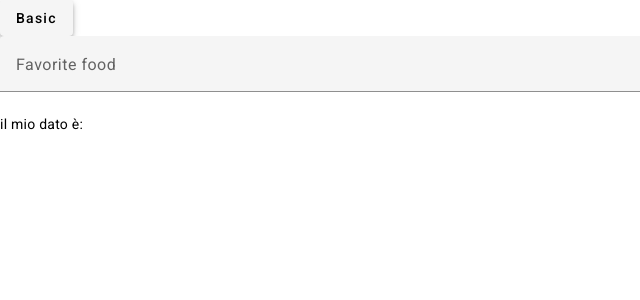
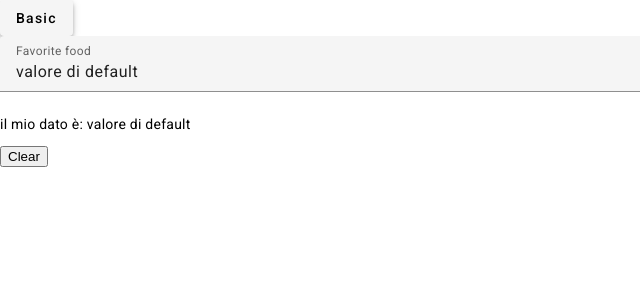
Before and after one commit to AlexCastels/Learning-Angular, an Angular app: page / in a window 1280 px wide. Shown: the top 300 px of the page, without its empty margins (0-640 px from the left). Built offline with nearby package versions, Linux system fonts and the light colour scheme.

Commit message:
Aggiunto modulo a progetto

```diff
--- a/src/app/app.component.html
+++ b/src/app/app.component.html
@@ -1,3 +1,3 @@
-<!-- <app-prova></app-prova> -->
 <app-btn></app-btn>
+
 <app-input></app-input>
--- a/src/app/app.component.ts
+++ b/src/app/app.component.ts
@@ -1,13 +1,7 @@
 import { Component } from '@angular/core';
-import { RouterOutlet } from '@angular/router';
-import { ProvaComponent } from "./prova/prova.component";
-import { BtnComponent } from "./btn/btn.component";
-import { InputComponent } from './input/input.component';
 
 @Component({
   selector: 'app-root',
-  standalone: true,
-  imports: [RouterOutlet, ProvaComponent, BtnComponent , InputComponent],
   templateUrl: './app.component.html',
   styleUrl: './app.component.css'
 })
--- a/src/app/app.config.ts
+++ b/src/app/app.config.ts
@@ -1,6 +1,5 @@
 import { ApplicationConfig } from '@angular/core';
 import { provideRouter } from '@angular/router';
-
 import { routes } from './app.routes';
 import { provideAnimationsAsync } from '@angular/platform-browser/animations/async';
 
--- a/src/app/btn/btn.component.ts
+++ b/src/app/btn/btn.component.ts
@@ -1,12 +1,7 @@
 import { Component } from '@angular/core';
-import { MatIconModule } from '@angular/material/icon';
-import { MatDividerModule } from '@angular/material/divider';
-import { MatButtonModule } from '@angular/material/button';
 
 @Component({
     selector: 'app-btn',
-    standalone: true,
-    imports: [MatButtonModule, MatDividerModule, MatIconModule],
     templateUrl: './btn.component.html',
     styleUrl: './btn.component.css',
 })
--- a/src/app/input/input.component.html
+++ b/src/app/input/input.component.html
@@ -1,6 +1,6 @@
 <mat-form-field class="example-full-width">
     <mat-label>Favorite food</mat-label>
-    <input matInput placeholder="Ex. Pizza" (input)="handleInput($event)">
+    <input matInput placeholder="Ex. Pizza" [value]='data' (input)="handleInput($event)">
 </mat-form-field>
-
 <p>il mio dato è: {{data}}</p>
+<button (click)="handleBtn()">Clear</button>
--- a/src/app/input/input.component.ts
+++ b/src/app/input/input.component.ts
@@ -1,22 +1,22 @@
 import { Component } from '@angular/core';
-import { MatInputModule } from '@angular/material/input';
-import { MatFormFieldModule } from '@angular/material/form-field';
-import { FormsModule } from '@angular/forms';
 
 @Component({
     selector: 'app-input',
-    standalone: true,
-    imports: [FormsModule, MatFormFieldModule, MatInputModule],
     templateUrl: './input.component.html',
     styleUrl: './input.component.css',
 })
 
 export class InputComponent {
 
-    data : string = ''
+    data : string = 'valore di default'
 
     handleInput(e : Event){
         this.data = (<HTMLInputElement>e.target).value
+        console.log(this.data);
+    }
+
+    handleBtn(){
+        this.data = ''
         console.log(this.data);
     }
 
--- a/src/app/prova/prova.component.ts
+++ b/src/app/prova/prova.component.ts
@@ -1,12 +1,7 @@
 import { AfterContentChecked, AfterContentInit, AfterViewChecked, AfterViewInit, Component, DoCheck, OnDestroy, OnInit } from '@angular/core';
-import {MatCardModule} from '@angular/material/card';
-import {MatProgressBarModule} from '@angular/material/progress-bar';
-import {MatChipsModule} from '@angular/material/chips';
 
 @Component({
     selector: 'app-prova',
-    standalone: true,
-    imports: [MatCardModule, MatChipsModule, MatProgressBarModule],
     templateUrl: './prova.component.html',
     styleUrl: './prova.component.css',
 })
--- a/src/main.ts
+++ b/src/main.ts
@@ -1,6 +1,13 @@
-import { bootstrapApplication } from '@angular/platform-browser';
-import { appConfig } from './app/app.config';
-import { AppComponent } from './app/app.component';
+// import { bootstrapApplication } from '@angular/platform-browser';
+// import { appConfig } from './app/app.config';
+// import { AppComponent } from './app/app.component';
 
-bootstrapApplication(AppComponent, appConfig)
-  .catch((err) => console.error(err));
+// bootstrapApplication(AppComponent, appConfig)
+// .catch((err) => console.error(err));
+//configurazione per utilizzare Angular con soli componenti standalone senza necessità di un modulo
+
+import { platformBrowserDynamic } from '@angular/platform-browser-dynamic';
+import { AppModule } from './app/app.module'; // Assicurati di importare il modulo
+
+platformBrowserDynamic().bootstrapModule(AppModule)
+  .catch(err => console.error(err));
```
Also changed, not shown: src/app/app.module.ts (+48 -22 lines), 1 other file (tests, documents, lock files or other folders).
